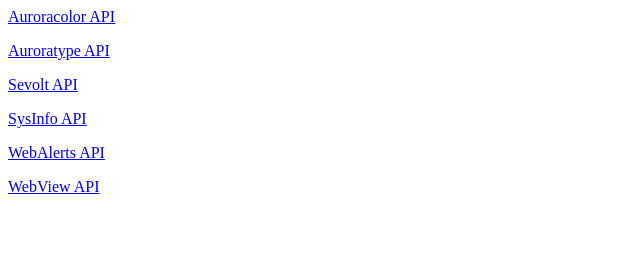
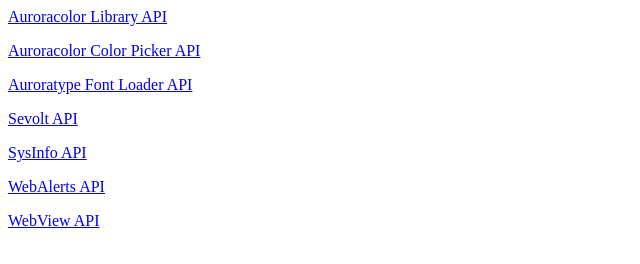
Before and after one commit to AurorasoftGroup/Aurorasoft-APIs, a plain HTML site: page index.html in a window 1280 px wide. Shown: the whole page, without its empty margins (0-640 px from the left). Drawn offline with Linux system fonts and the light colour scheme.

Commit message:
Release 1.5

```diff
--- a/index.html
+++ b/index.html
@@ -1,6 +1,7 @@
-<p><a href="./library/colors/api.min.js">Auroracolor API</a></p>
-<p><a href="./library/fontloader/api.min.js">Auroratype API</a></p>
-<p><a href="./library/sevolt/api.min.js">Sevolt API</a></p>
-<p><a href="./library/sysinfo/api.min.js">SysInfo API</a></p>
-<p><a href="./library/webalerts/api.min.js">WebAlerts API</a></p>
-<p><a href="./library/webview/api.min.js">WebView API</a></p>
+<p><a href="./library/auroracolor/library/library.min.js">Auroracolor Library API</a></p>
+<p><a href="./library/auroracolor/colorpicker/picker.min.js">Auroracolor Color Picker API</a></p>
+<p><a href="./library/auroratype/loader.min.js">Auroratype Font Loader API</a></p>
+<p><a href="./library/sevolt/sevolt.min.js">Sevolt API</a></p>
+<p><a href="./library/sysinfo/sysinfo.min.js">SysInfo API</a></p>
+<p><a href="./library/webalerts/webalerts.min.js">WebAlerts API</a></p>
+<p><a href="./library/webview/webview.min.js">WebView API</a></p>
```
Also changed, not shown: library/auroracolor/colorpicker/index.html (renamed from library/colors/picker/example.html), library/auroracolor/colorpicker/picker.js (renamed from library/colors/picker/api.js), library/auroracolor/colorpicker/picker.min.js (added), library/auroracolor/library/index.html (renamed from library/colors/example.html), library/auroracolor/library/library.js (renamed from library/colors/api.js), library/auroracolor/library/library.min.js (renamed from library/colors/api.min.js), library/auroratype/loader.js (renamed from library/fontloader/api.js), library/auroratype/loader.min.js (renamed from library/fontloader/api.min.js), library/colors/picker/api.min.js (deleted), library/sevolt/sevolt.js (renamed from library/sevolt/api.js), library/sevolt/sevolt.min.js (renamed from library/sevolt/api.min.js), library/sysinfo/sysinfo.js (renamed from library/sysinfo/api.js), library/sysinfo/sysinfo.min.js (renamed from library/sysinfo/api.min.js), library/webalerts/webalerts.js (renamed from library/webalerts/api.js), 3 more files.
